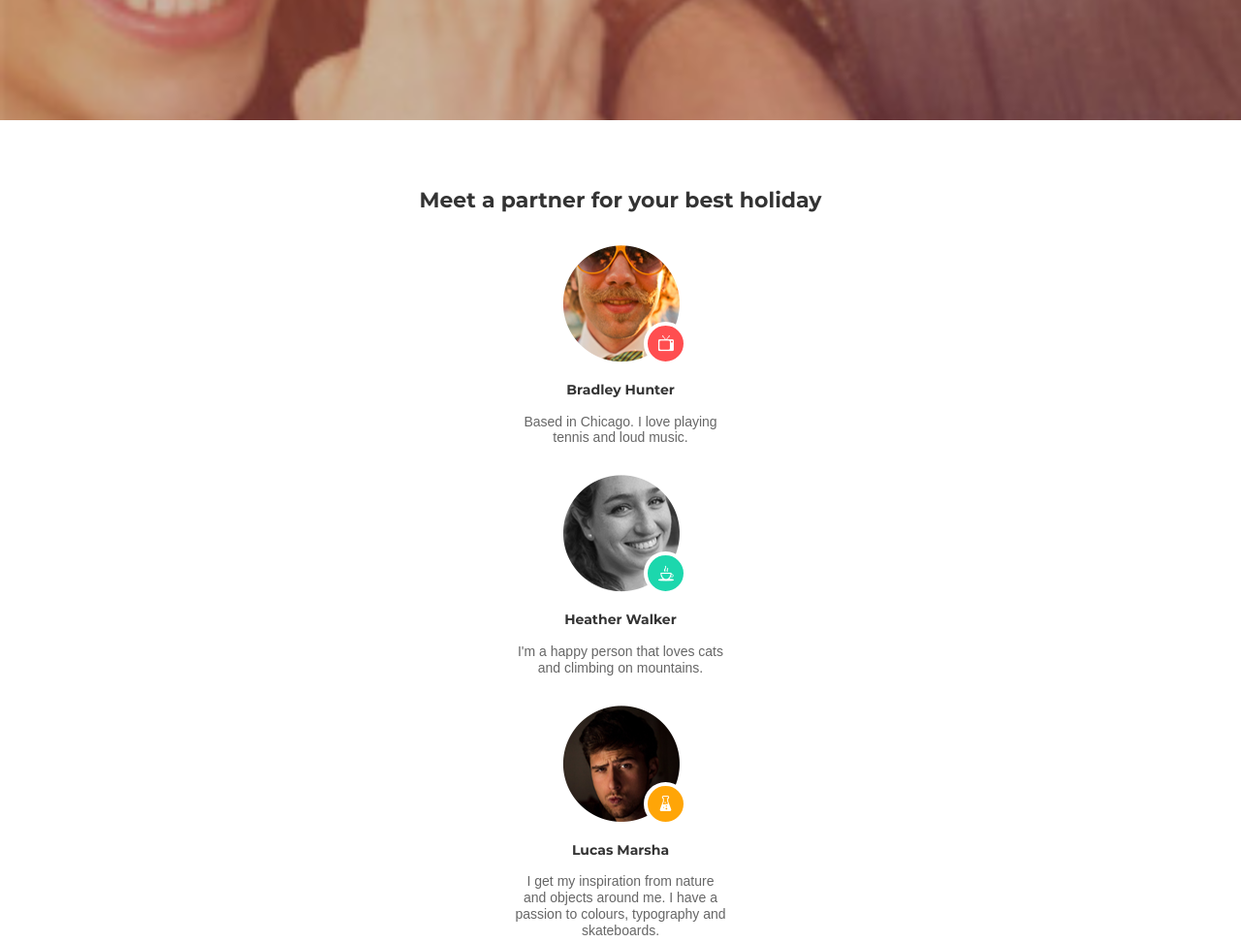
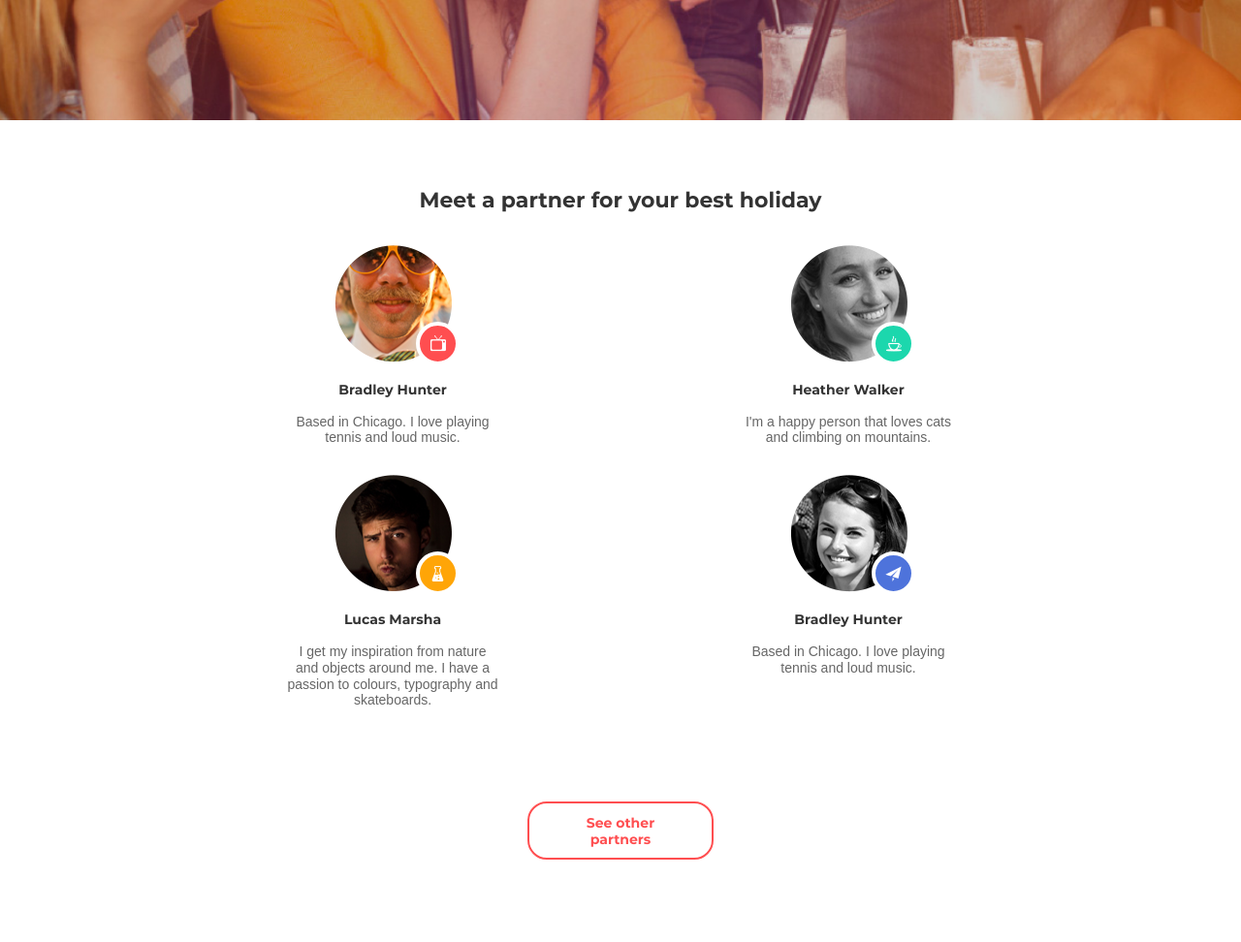
Before and after one commit to fahriddinnomanjanov/goit-html-css-19, a plain HTML site: page homework-08/index.html in a window 1280 px wide. Shown: the part 680-1652 px from the top of the page at 97% size. Drawn offline with nearby package versions, Linux system fonts and the light colour scheme; files whose address does not match are found by name.

Commit message:
homework-08

```diff
--- a/homework-08/css/media.css
+++ b/homework-08/css/media.css
@@ -5,6 +5,7 @@
     }
 
     .header{
+        background-image: url(../img/bg_img_header/bg_image_tablet.jpg);
         padding-top: 38px;
         padding-bottom: 234px;
     }
@@ -49,14 +50,15 @@
         display: flex;
         flex-wrap: wrap;
         justify-content: center;
-        /* width: 220px; */
+        padding-bottom: 38px;
+
     }
 /* ////////////// li//////////////////// */
+
     .services_list_item{
-        /* display: block; */
-        width: 236px;
         padding-left: 30px;
     }
+
 
     .services_list-item:nth-child(2){
        order: 1;
@@ -66,9 +68,9 @@
         order: 2;
      }
 
-     .services_list-item:nth-last-child(-n + 2){
+     .services_list-item:not(:nth-last-child(-n+2)){
         margin-bottom: 30px;
-    }
+     }
 
     .services_link{
         padding: 12px 30px 10px 30px;
@@ -76,3 +78,22 @@
     }
 
 }
+
+
+@media (min-width:960px){
+    .container{
+        width: 940px;
+    }
+    .header{
+        background-image: url(../img/bg_img_header/bg_image_desktop.jpg);
+    }
+
+    .services_list{
+        display: flex;
+        justify-content: space-between;
+    }
+
+    .section {
+        padding-bottom: 72px;
+    }
+}
--- a/homework-08/css/styles.css
+++ b/homework-08/css/styles.css
@@ -31,7 +31,7 @@ img {
 }
 
 .header{
-    background-image: url(../img/bg_img_header/bg_img_header.jpg);
+    background-image: url(../img/bg_img_header/bg_image_mobile.jpg);
     background-size: cover;
     background-repeat: no-repeat;
     text-align: center;
@@ -151,8 +151,11 @@ img {
       padding-bottom: 56px;
   }
 
+  .services_list-item{
+    width: 50%;
+  }
+
   .services_list{
-    width: 218px;
     margin-bottom: 28px;
   }
 
@@ -242,6 +245,8 @@ img {
       font-size: 14px;
       color: rgb(102, 102, 102);
       line-height: 1.2;
+      width: 218px;
+
   }
 
   .services_link{
```
Also changed, not shown: homework-08/img/bg_img_header/bg_image_mobile.jpg (renamed from homework-08/img/bg_img_header/bg_img_header.jpg).
